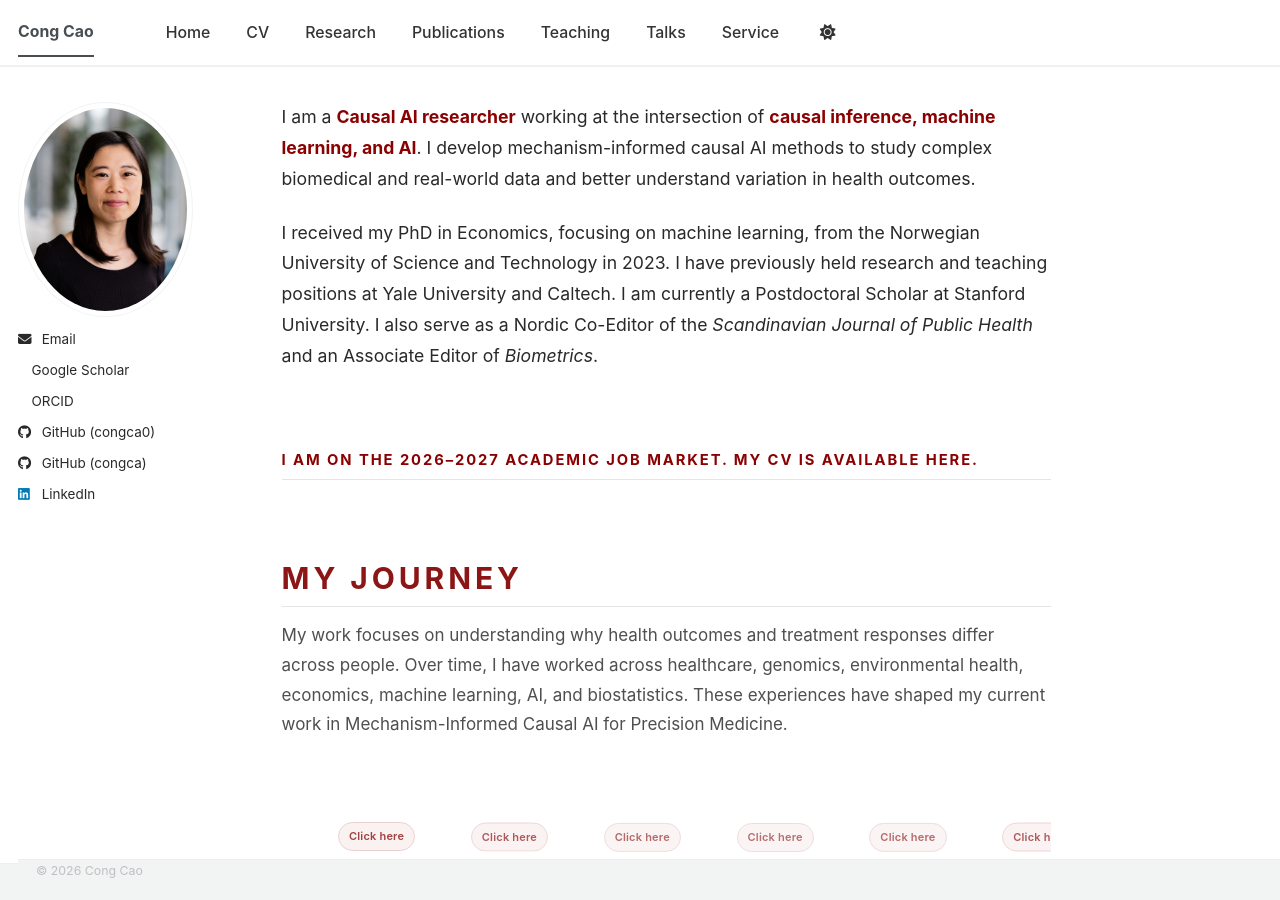
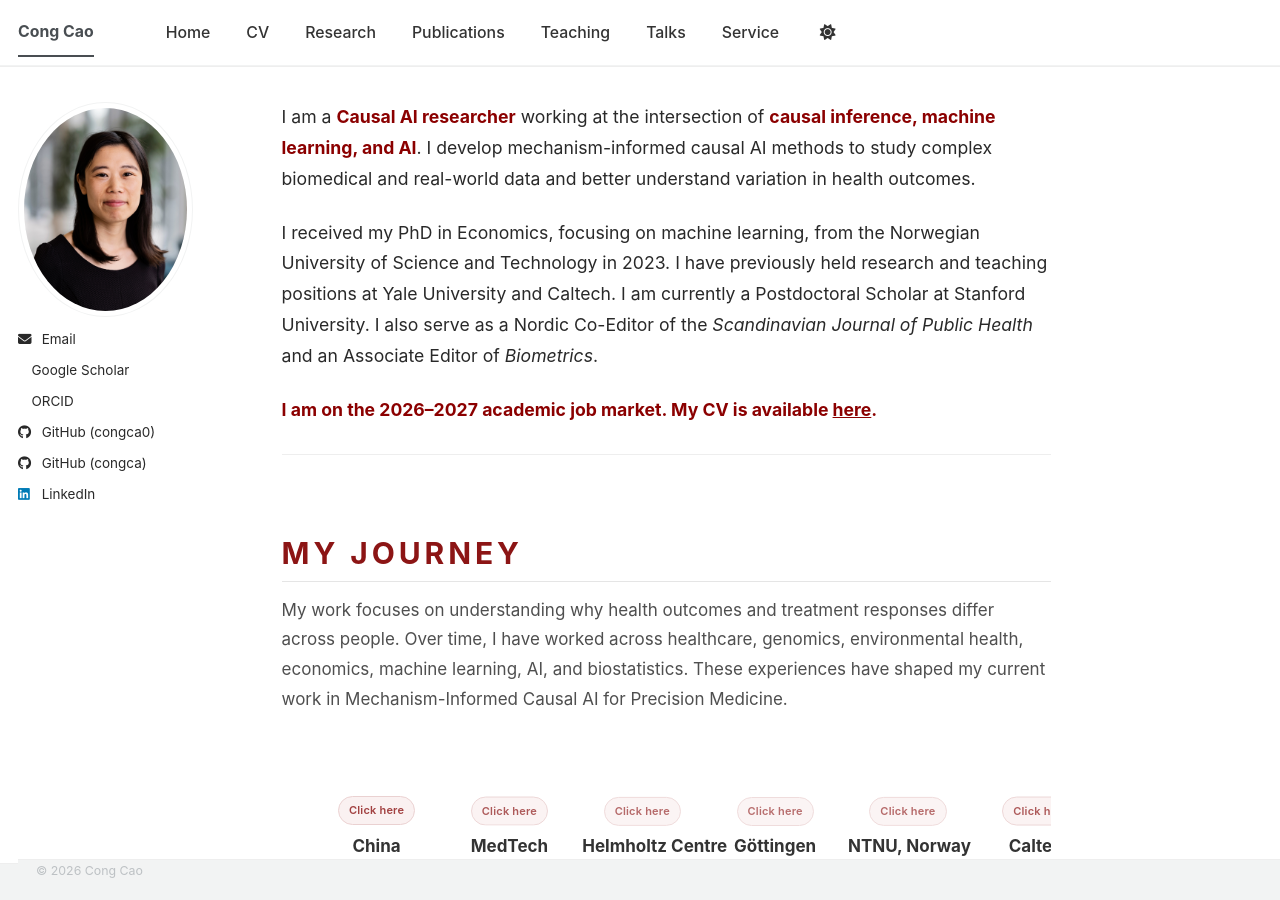
Before and after one commit to congca0/congca0.github.io, a Jekyll site: the page built from index.md, in a window 1280 px wide and 900 px high. Built offline with Jekyll 4.4.1, drawn with Linux system fonts in a browser that asks for light colours; a style sheet for code colours, icons or effects is not loaded; our own code applies the rules of GitHub Pages for plain Markdown files.

Commit message:
Update index.md

```diff
--- a/index.md
+++ b/index.md
@@ -7,7 +7,12 @@ I am a <strong style="color: #8B0000;">Causal AI researcher</strong> working at
 
 I received my PhD in Economics, focusing on machine learning, from the Norwegian University of Science and Technology in 2023. I have previously held research and teaching positions at Yale University and Caltech. I am currently a Postdoctoral Scholar at Stanford University. I also serve as a Nordic Co-Editor of the *Scandinavian Journal of Public Health* and an Associate Editor of *Biometrics*.
 
-<strong style="color: #8B0000;"> I am on the 2026–2027 academic job market. My CV is available <strong style="color: #8B0000;"> here.
+<p>
+  <strong style="color: #8B0000;">
+    I am on the 2026–2027 academic job market. My CV is available
+    <a href="https://drive.google.com/file/d/1L8-WmwjU6J6DCoCL3lhumDLoxBCOXDy3/view" target="_blank" style="color: #8B0000; text-decoration: underline;">here</a>.
+  </strong>
+</p>
 ---
 
 <style>
```
